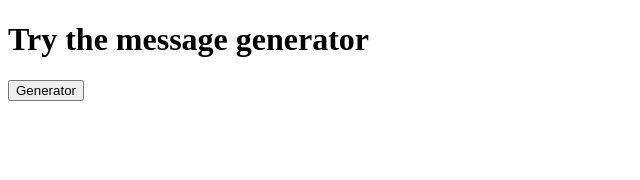
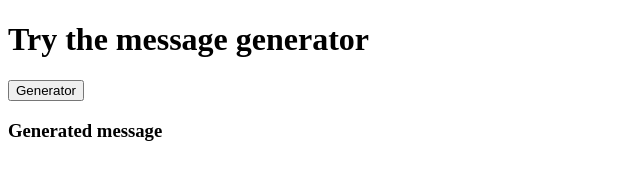
Before and after one commit to alvaro277/messageGenerator, a plain HTML site: page index.html in a window 1280 px wide. Shown: the whole page, without its empty margins (0-640 px from the left). Drawn offline with Linux system fonts and the light colour scheme.

Commit message:
Update index.html

```diff
--- a/index.html
+++ b/index.html
@@ -16,6 +16,7 @@
         <button class="gen" id="generator">Generator</button>
         <br>
         <div>
+            <h3>Generated message</h3>
             <p id="message">
             </p>
         </div>
```
